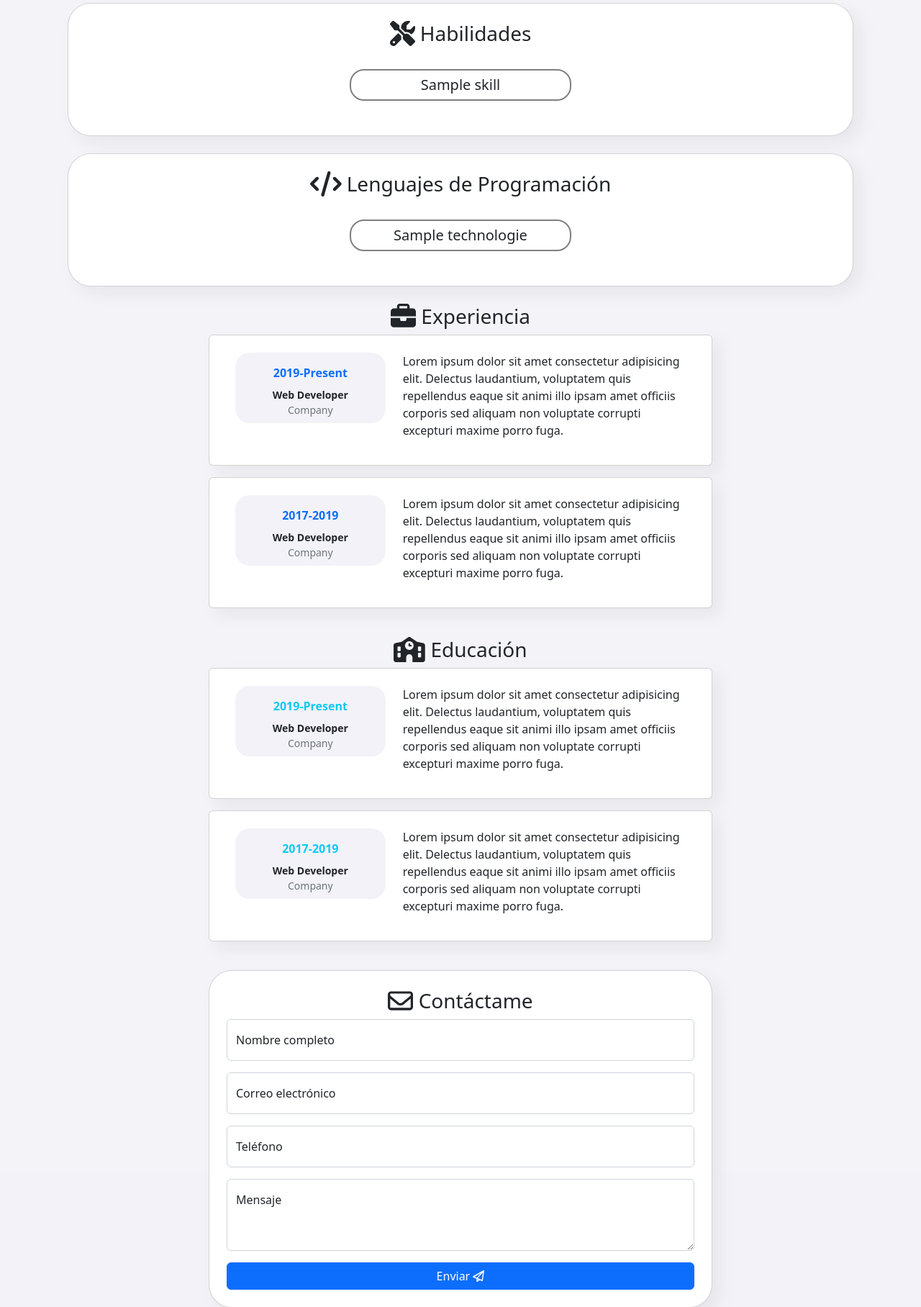
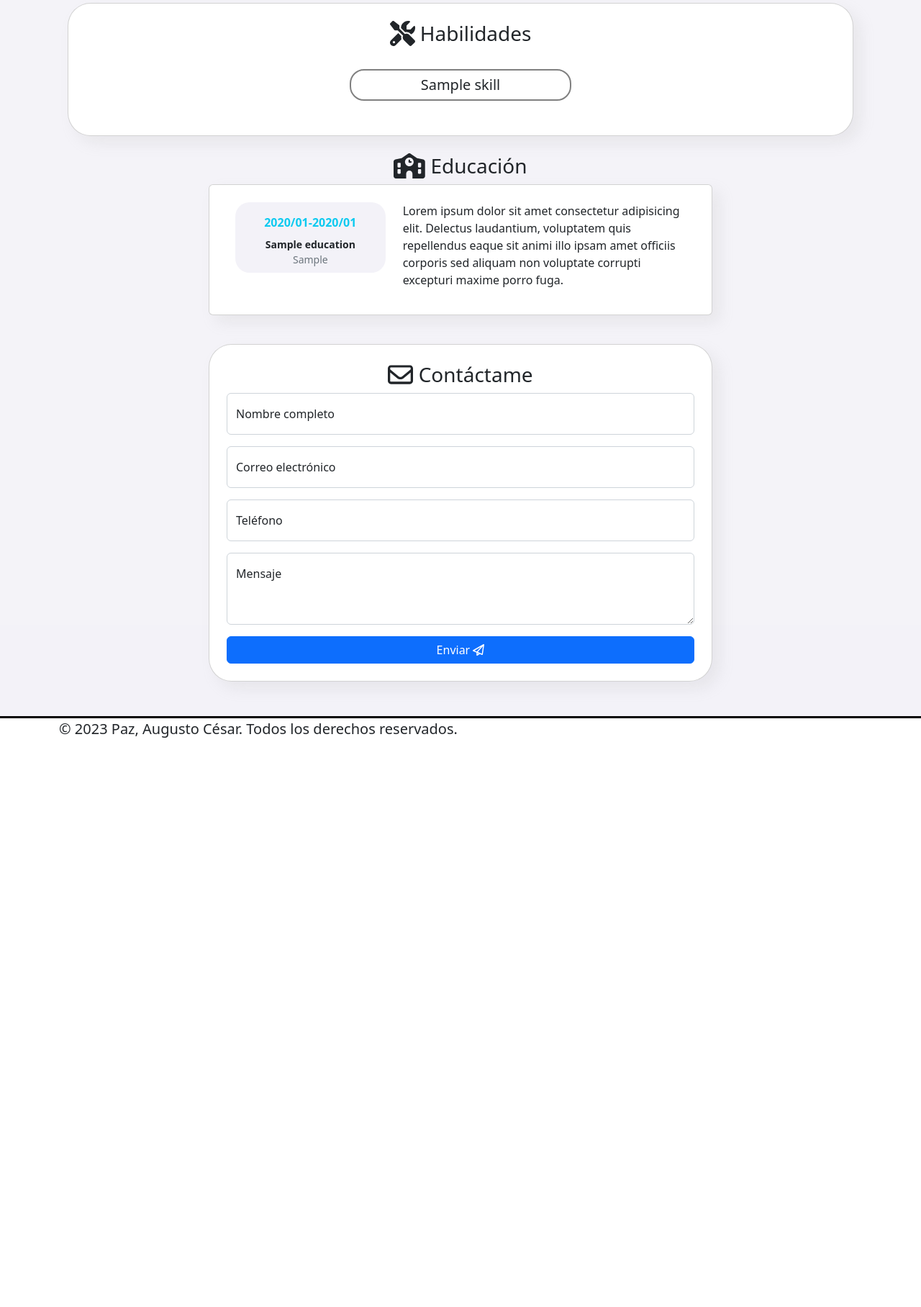
Before and after one commit to AugustP748/MyPortfolio, a Django app: template MyPortfolio/Portfolio/templates/home.html in a window 1280 px wide. Shown: the part 656-2472 px from the top of the page at 72% size. After the commit the page ends 1681 px from the top, so only its background shows below. Run offline with Django 4.2, Linux system fonts and the light colour scheme; the template is opened without the code that fills it: values that come from a table or form of the project are taken from there, others are empty; tables that the repository leaves empty hold one stand-in row (values such as "Sample post"); some libraries are stand-ins or nearby versions.

Commit message:
Acceso a cv, edution model mejorado, mejoras en general

```diff
--- a/MyPortfolio/Portfolio/templates/home.html
+++ b/MyPortfolio/Portfolio/templates/home.html
@@ -12,11 +12,11 @@
                 </div>
                 <div class="col-md-8">
                   {% if profiles %}
-                    {% for pro in profiles %}
+
                       <div class="card-body h-100 d-flex flex-column">
-                          <h1 class="card-title"><strong>{{pro.last_name}}, {{pro.first_name}}</strong></h1>
-                          <h3>{{pro.subtitle}}</h3>
-                          <p>{{pro.description}}</p>
+                          <h1 class="card-title"><strong>{{profiles.last_name}}, {{profiles.first_name}}</strong></h1>
+                          <h3>{{profiles.subtitle}}</h3>
+                          <p>{{profiles.description}}</p>
                           <!-- <a href="{% static 'portfolio/CV_PA.pdf' %}" class="btn btn-primary btn-lg rounded-3 my-3" target="_blank">
                               <i class="fa-thin fa-file-user"></i> Descargar CV
                           </a> -->
@@ -27,13 +27,13 @@
                               <a href="https://github.com/AugustP748" class="btn btn-light btn-circle btn-lg btn-git my-3" target="_blank"
                               title="GitHub"><i class="fa-brands fa-github fa-2xl" style="color: #212731;"></i>
                               </a>
-                              <a href="{% static 'portfolio/CV_PA.pdf' %}" class="btn btn-success btn-circle btn-lg my-3" target="_blank"
+                              <a href="{% url 'portfolio:download-cv' %}" class="btn btn-success btn-circle btn-lg my-3" target="_blank"
                               Title="Descargar Curriculum Vitae"><i class="fa-solid fa-file-arrow-down fa-2xl"></i> CV
                               </a>
                           </div>
 
                       </div>
-                    {% endfor %}
+
                   {% endif%}
                 </div>
             </div>
@@ -99,6 +99,7 @@
           </div>
     </section>
 
+<!-- #content
     <section id="section-tech" data-aos="fade-up" data-aos-anchor-placement="bottom-bottom" class="my-4">
         <div class="card text-center rounded-5 p-4">
 
@@ -118,10 +119,8 @@
                 </div>
 
           </div>
-    </section>
-
-
-
+    </section>  -->
+<!-- #content
     <section id="section-experience" class="row my-4 text-center justify-content-center" data-aos="fade-up">
         <h3><i class="fa-solid fa-briefcase fa-lg"></i> Experiencia</h3>
 
@@ -136,7 +135,7 @@
               </div>
               <div class="col-md-8">
                 <div class="card-body card-size-body ">
-                  <!--<h5 class="card-title">Card title</h5>-->
+
                   <p class="card-text m-2">Lorem ipsum dolor sit amet consectetur adipisicing elit.
                     Delectus laudantium, voluptatem quis repellendus eaque sit animi illo ipsam
                     amet officiis corporis sed aliquam non voluptate corrupti excepturi maxime
@@ -158,7 +157,7 @@
               </div>
               <div class="col-md-8">
                 <div class="card-body card-size-body ">
-                  <!--<h5 class="card-title">Card title</h5>-->
+
                   <p class="card-text m-2">Lorem ipsum dolor sit amet consectetur adipisicing elit.
                     Delectus laudantium, voluptatem quis repellendus eaque sit animi illo ipsam
                     amet officiis corporis sed aliquam non voluptate corrupti excepturi maxime
@@ -169,18 +168,24 @@
             </div>
           </div>
     </section>
-
+  -->
 
     <section id="section-education" class="row my-4 text-center justify-content-center" data-aos="fade-up">
         <h3><i class="fa-solid fa-school fa-lg"></i> Educaci&oacuten</h3>
 
+        {% if education %}
+          {% for educ in education %}
             <div class="card mb-3 card-exp-educ" style="max-width: 700px;">
               <div class="row">
                 <div class="col-md-4">
                   <div class="container text-center mb-4 mb-lg-0 m-4 p-2">
-                    <p class="text-info fw-bolder mb-2 m-2">2019-Present</p>
-                    <p class="small fw-bolder m-0">Web Developer</p>
-                    <p class="small text-muted m-0">Company</p>
+                    {% if educ.end_date is null %}
+                      <p class="text-info fw-bolder mb-2 m-2">{{educ.start_date|date:"Y/m"}} - Presente</p>
+                    {% else %}
+                      <p class="text-info fw-bolder mb-2 m-2">{{educ.start_date|date:"Y/m"}}-{{educ.end_date|date:"Y/m"}}</p>
+                    {% endif %}
+                      <p class="small fw-bolder m-0"><strong>{{educ.title}}</strong></p>
+                      <p class="small text-muted m-0">{{educ.institute}}</p>
                   </div>
                 </div>
                 <div class="col-md-8">
@@ -195,28 +200,9 @@
                 </div>
               </div>
             </div>
+          {% endfor %}
+        {% endif %}
 
-          <div class="card mb-3 card-exp-educ" style="max-width: 700px;">
-            <div class="row">
-              <div class="col-md-4">
-                <div class="container text-center mb-4 mb-lg-0 m-4 p-2">
-                    <p class="text-info fw-bolder mb-2 m-2">2017-2019</p>
-                    <p class="small fw-bolder m-0">Web Developer</p>
-                    <p class="small text-muted m-0">Company</p>
-                </div>
-              </div>
-              <div class="col-md-8">
-                <div class="card-body card-size-body ">
-                  <!--<h5 class="card-title">Card title</h5>-->
-                  <p class="card-text m-2">Lorem ipsum dolor sit amet consectetur adipisicing elit.
-                    Delectus laudantium, voluptatem quis repellendus eaque sit animi illo ipsam
-                    amet officiis corporis sed aliquam non voluptate corrupti excepturi maxime
-                    porro fuga.</p>
-
-                </div>
-              </div>
-            </div>
-          </div>
     </section>
 
 
--- a/MyPortfolio/Portfolio/urls.py
+++ b/MyPortfolio/Portfolio/urls.py
@@ -8,4 +8,5 @@ from . import views
 app_name='portfolio'
 urlpatterns = [
     path('', views.home,name="home"),
+    path('download-cv', views.descargar_archivo,name="download-cv"),
 ] + static(settings.MEDIA_URL, document_root=settings.MEDIA_ROOT)
--- a/MyPortfolio/Profile/models.py
+++ b/MyPortfolio/Profile/models.py
@@ -22,7 +22,7 @@ class Profile(models.Model):
     last_name = models.CharField(max_length=30)
     main_image = models.ImageField(upload_to='profile/images/main_image/',default='por_defecto/no_user.jpg')
     curriculum = models.FileField(upload_to='profile/files/cv')
-    birth_date = models.DateTimeField()
+    birth_date = models.DateField()
     email = models.EmailField()
     phone = models.CharField(max_length=20)
     subtitle = models.TextField()
@@ -53,11 +53,15 @@ class Skill(models.Model):
         verbose_name_plural="Skills"
 
 
+
 class Education(models.Model):
     institute=models.CharField(max_length=100)
-    start_date=models.DateTimeField()
-    end_date=models.DateTimeField(blank=True, null=True)
-    description=models.TextField()
+    title=models.CharField(max_length=50,blank=True, null=True)
+    start_date=models.DateField(blank=True, null=True)
+    end_date=models.DateField(blank=True, null=True)
+    description=models.TextField(blank=True, null=True)
+    certificate=models.FileField(upload_to='profile/files/education',blank=True, null=True)
+    course=models.BooleanField(default=True)
     visible=models.BooleanField(default=True)
     created=models.DateTimeField(auto_now_add=True)
     updated=models.DateTimeField(auto_now=True)
@@ -66,17 +70,6 @@ class Education(models.Model):
         verbose_name="Education"
         verbose_name_plural="Educations"
 
-class course(models.Model):
-    title=models.CharField(max_length=120)
-    certificate=models.FileField(upload_to='profile/files/education',blank=True, null=True)
-    description=models.TextField()
-    visible=models.BooleanField(default=True)
-    created=models.DateTimeField(auto_now_add=True)
-    updated=models.DateTimeField(auto_now=True)
-
-    class Meta:
-        verbose_name="course"
-        verbose_name_plural="courses"
 
 class Role(models.Model):
     role_name=models.CharField(max_length=30)
@@ -91,8 +84,8 @@ class Role(models.Model):
 class Experience(models.Model):
     company=models.CharField(max_length=100)
     role=models.ForeignKey(Role,on_delete=models.CASCADE)
-    start_date=models.DateTimeField()
-    end_date=models.DateTimeField(blank=True, null=True)
+    start_date=models.DateField(blank=True, null=True)
+    end_date=models.DateField(blank=True, null=True)
     description=models.TextField()
     visible=models.BooleanField(default=True)
     created=models.DateTimeField(auto_now_add=True)
```
Also changed, not shown: MyPortfolio/Portfolio/views.py (+21 -2 lines), MyPortfolio/Profile/admin.py (+5 -3 lines), MyPortfolio/Profile/migrations/0003_delete_course_education_certificate_education_course_and_more.py (added), MyPortfolio/Profile/migrations/0004_alter_education_end_date_alter_education_start_date_and_more.py (added), MyPortfolio/Profile/migrations/0005_alter_experience_start_date.py (added), MyPortfolio/Profile/migrations/0006_alter_education_start_date_alter_experience_end_date_and_more.py (added). Lines whose indentation alone changed are shown as unchanged.
